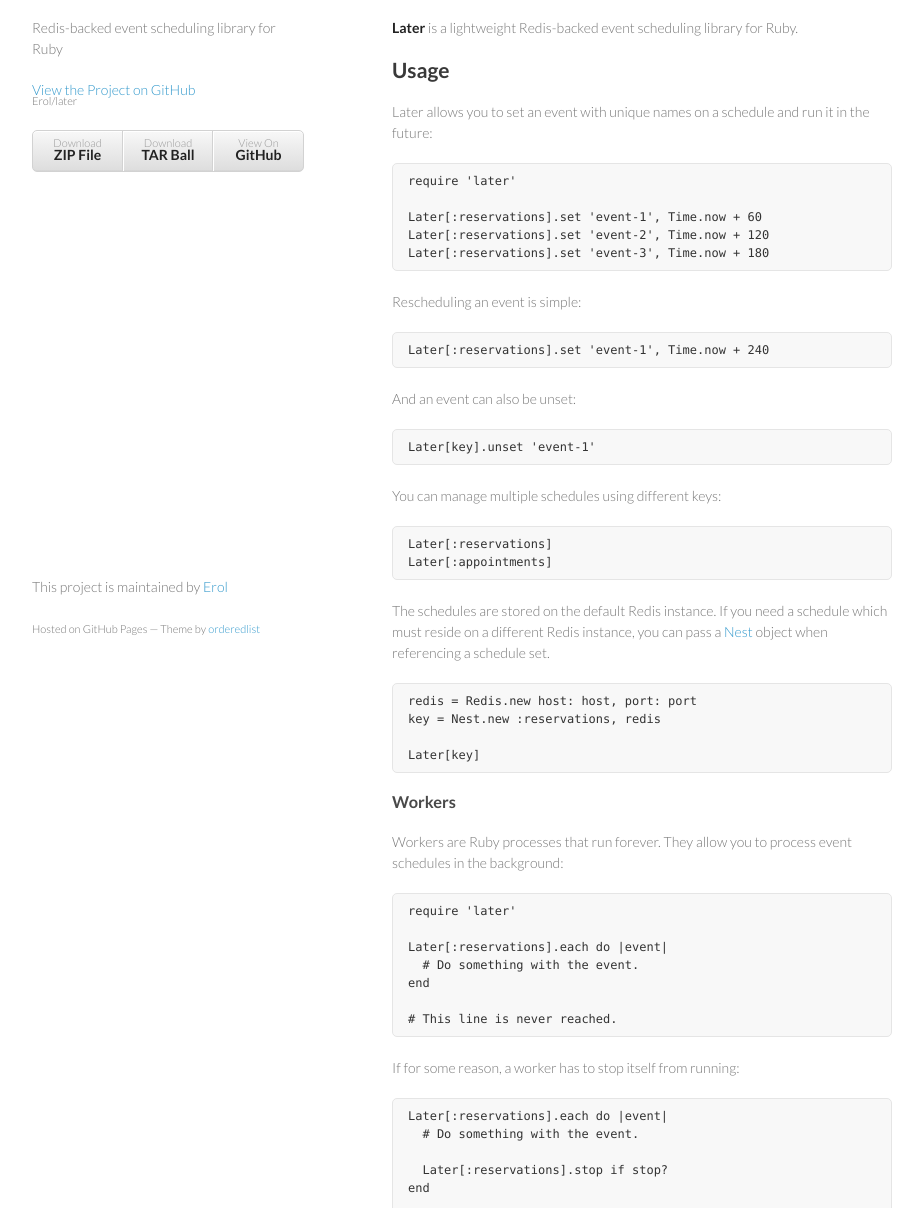
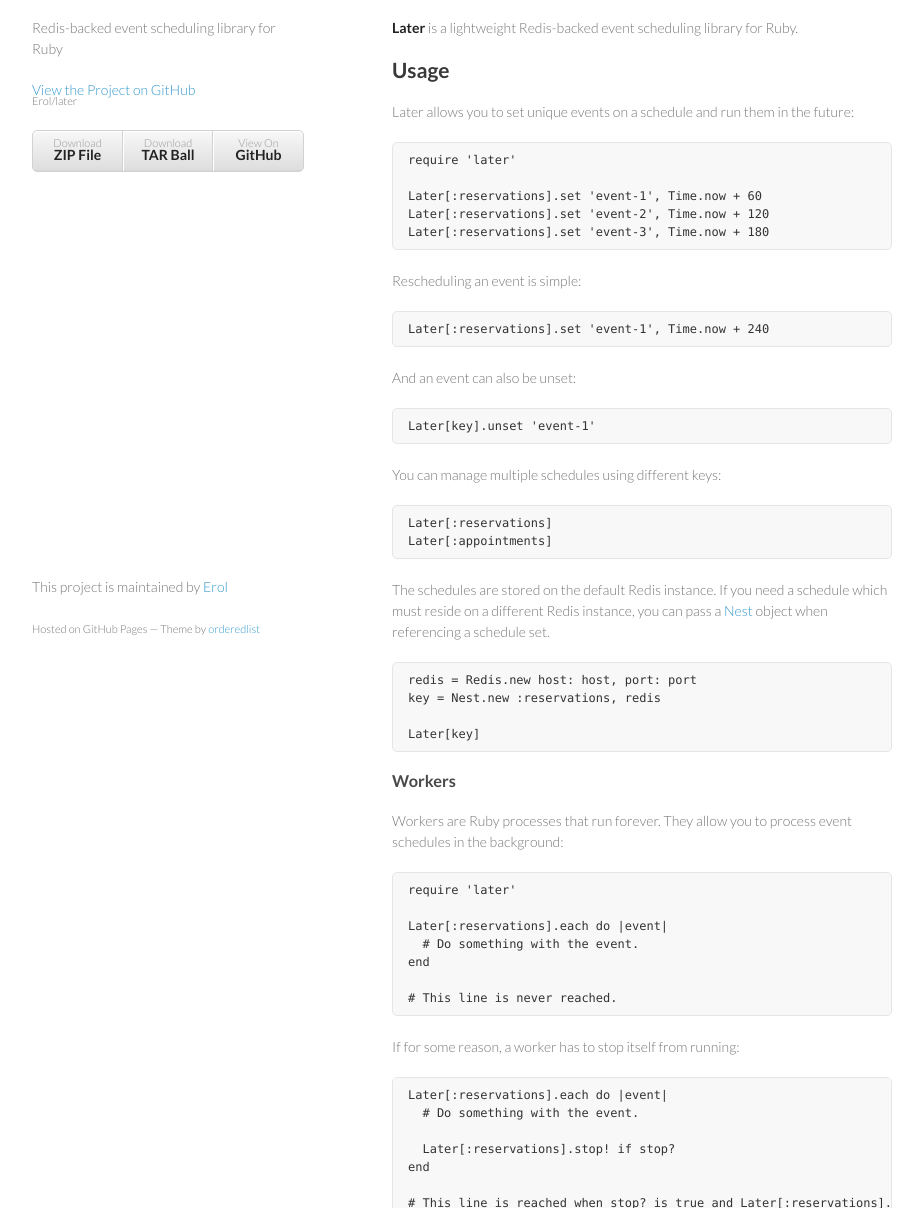
Before and after one commit to Erol/later, a plain HTML site: page index.html in a window 1280 px wide. Shown: the part 92-1300 px from the top of the page, without its empty margins (178-1101 px from the left). Drawn offline with Linux system fonts and the light colour scheme.

```diff
--- a/index.html
+++ b/index.html
@@ -34,7 +34,7 @@
 
 <h2>Usage</h2>
 
-<p>Later allows you to set an event with unique names on a schedule and run it in the future:</p>
+<p>Later allows you to set unique events on a schedule and run them in the future:</p>
 
 <pre><code>require 'later'
 
@@ -85,10 +85,10 @@ end
 <pre><code>Later[:reservations].each do |event|
   # Do something with the event.
 
-  Later[:reservations].stop if stop?
+  Later[:reservations].stop! if stop?
 end
 
-# This line is reached if stop? is true.
+# This line is reached when stop? is true and Later[:reservations].stop! is called.
 </code></pre>
 
 <h2>Installation</h2>
```
Also changed, not shown: params.json (+1 -1 lines).
